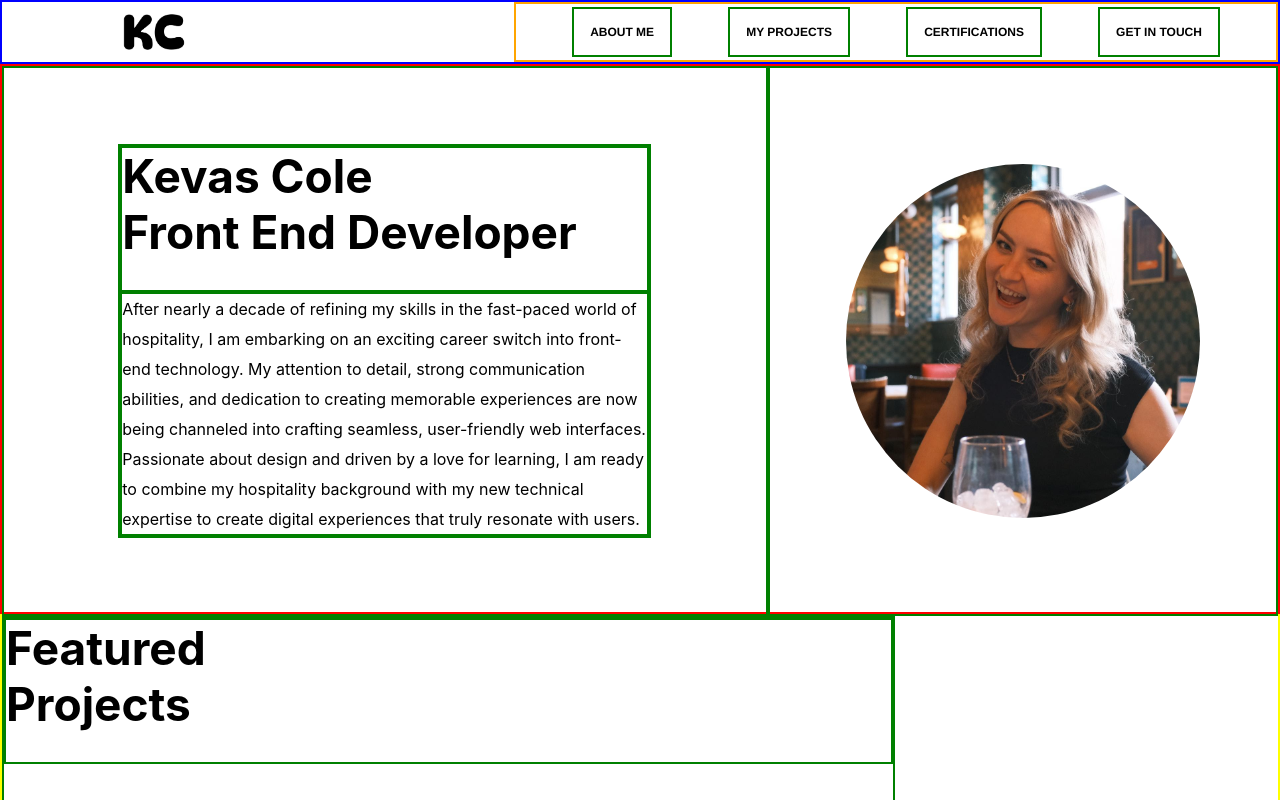
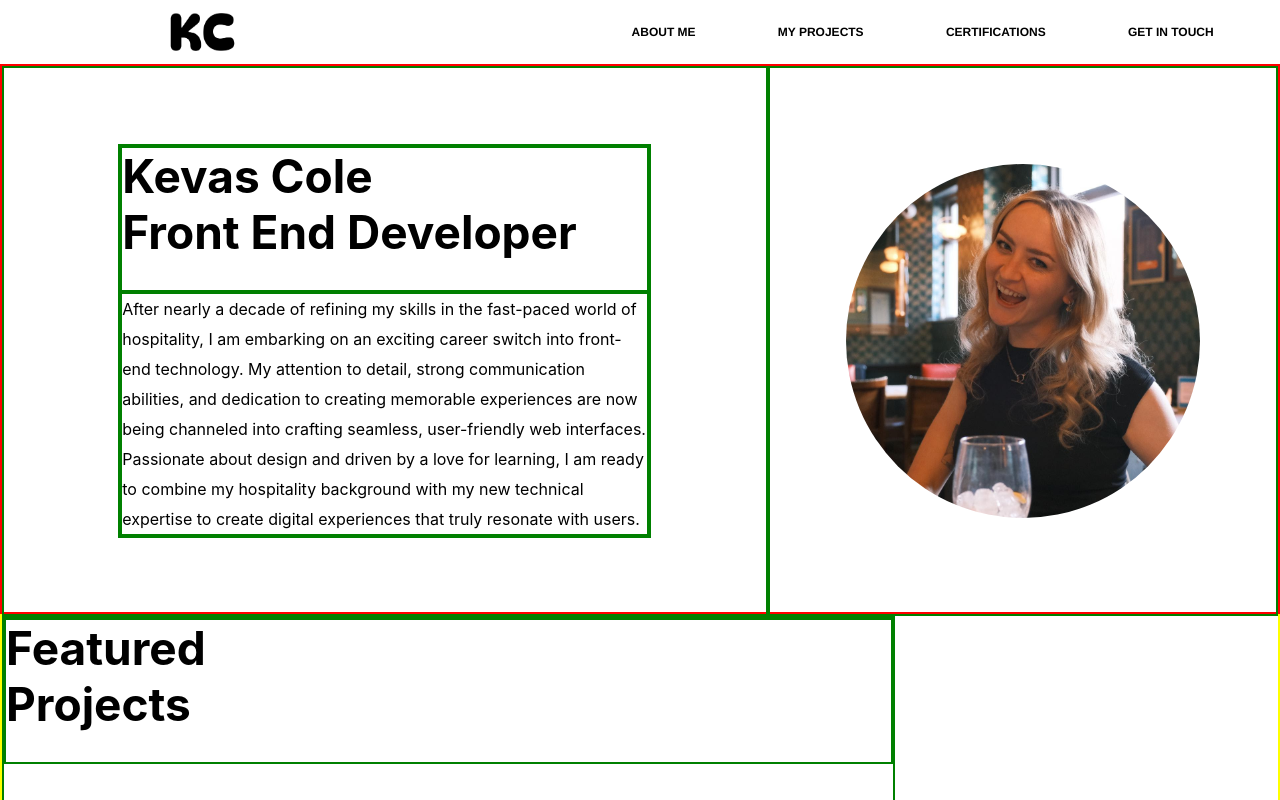
Before and after one commit to Kevasc/KCPortfolio, a React (Create React App) app in the folder my-app/: page / in a window 1280 px wide. Shown: the top 800 px of the page. Built offline with nearby package versions, Linux system fonts and the light colour scheme.

Commit message:
added a z-index of 10 to the header to bring it to the front and not have the picture of me over top of it

```diff
--- a/my-app/src/components/Header.css
+++ b/my-app/src/components/Header.css
@@ -6,14 +6,14 @@
   width: 100%;
   top: 0;
   height: 4rem;
-  border: 2px solid blue;
+  z-index: 10;
 }
 
 .logo {
   display: flex;
   background-size: cover;
   height: 100%;
-  margin-left: 7rem;
+  margin-left: 10rem;
 }
 
 .header-button {
@@ -21,14 +21,13 @@
   font-weight: 700;
   font-family: Source Sans Pro, Helvetica, Arial, Lucida, sans-serif;
   font-size: 12px;
-  border: 2px solid green;
 }
 
 .header-button-container {
   display: flex;
   align-items: center;
   cursor: pointer;
-  border: 2px solid orange;
+
   justify-content: space-evenly;
   width: 100%;
   margin-left: 20rem;
```
